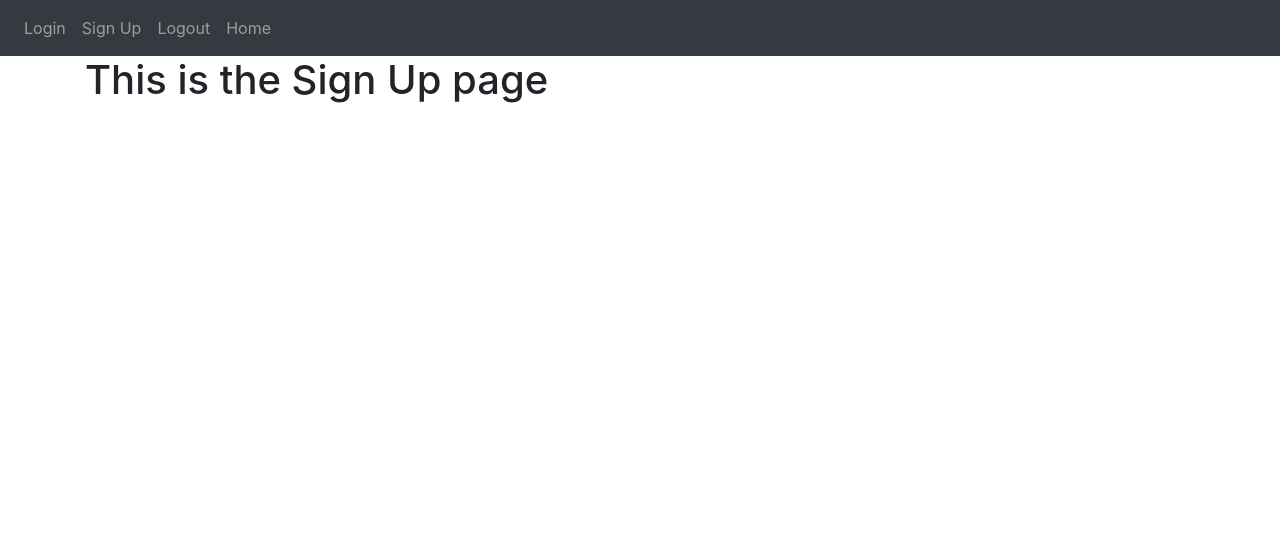
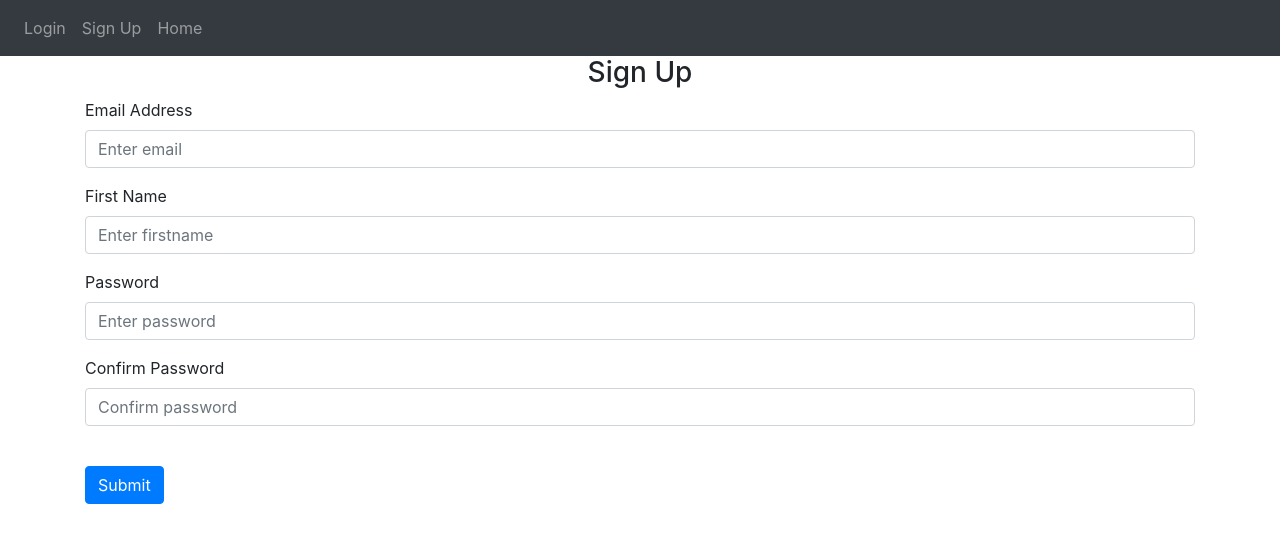
Before and after one commit to rajat066/Webapp0_flask_app, a Flask app: page /sign_up in a window 1280 px wide. Shown: the top 543 px of the page. Run offline with Flask 3, Linux system fonts and the light colour scheme; some libraries are stand-ins or nearby versions.

Commit message:
End of Initial layout
Completed initial design

```diff
--- a/Websites/auth.py
+++ b/Websites/auth.py
@@ -1,15 +1,34 @@
-from flask import Blueprint,render_template
+from flask import Blueprint,render_template, request, flash
 
 auth = Blueprint('auth', __name__)
 
-@auth.route('/login')
+@auth.route('/login', methods=['GET', 'POST'])
 def login():
-    return render_template("login.html")
+    data = request.form
+    print(data)
+    return render_template("login.html", text="testing", bollean = False)
 
 @auth.route('/logout')
 def logout():
     return render_template("logout.html")
 
-@auth.route('sign_up')
+@auth.route('sign_up', methods=['GET', 'POST'])
 def sign_up():
+    if request.method == 'POST':
+        email = request.form.get('email')
+        firstName = request.form.get('firstname')
+        password1 = request.form.get('password1')
+        password2 = request.form.get('password2')
+        if len(email) < 4:
+            flash('Email must be greater than 3 charcter.', category='error')
+        elif len(firstName) < 2:
+            flash('First Name must be greater than 1 charcter.', category='error')
+        elif password1 != password2:
+            flash('Passwords don\'t match.', category='error')
+        elif len(password1) < 7:
+            flash('Password is too short.', category='error')
+        else:
+            flash('Account created successfully.', category='success')
+
+
     return render_template("sign_up.html")
--- a/Websites/models.py
+++ b/Websites/models.py
@@ -0,0 +1,5 @@
+from . import db
+from flask_login import UserMixin
+
+# class User(db.Model, UserMixin):
+#     id = db.Column(db.Integer, primary_key=True)
--- a/Websites/templates/base.html
+++ b/Websites/templates/base.html
@@ -25,11 +25,32 @@
                 <div class="navbar-nav">
                     <a class="nav-item nav-link" id="login" href="/login">Login</a>
                     <a class="nav-item nav-link" id="signup" href="/sign_up">Sign Up</a>
-                    <a class="nav-item nav-link" id="logout" href="/logout">Logout</a>
-                    <a class="nav-item nav-link" id="home" href="/home">Home</a>
+                    <!-- <a class="nav-item nav-link" id="logout" href="/logout">Logout</a> -->
+                    <a class="nav-item nav-link" id="home" href="/">Home</a>
                 </div>
             </div>
         </nav>
+        {% with messages = get_flashed_messages(with_categories=true) %}
+        {% if messages %}
+        {% for category,message in messages %}
+        {% if category == 'error' %}
+            <div class="alert alert-danger alert-dismissable fade show" role="alert">
+                {{message}}
+                <button type="button" class="close" data-dismiss="alert">
+                    <span aria-hidden="true">&times;</span>
+                </button>
+            </div>
+        {% else %}
+            <div class="alert alert-success alert-dismissable fade show" role="alert">
+                {{message}}
+                <button type="button" class="close" data-dismiss="alert">
+                    <span aria-hidden="true">&times;</span>
+                </button>
+            </div>
+        {% endif %}
+        {% endfor %}
+        {% endif %}
+        {% endwith %}
         <div class="container">
             {% block content %}
             {% endblock %}
--- a/Websites/templates/sign_up.html
+++ b/Websites/templates/sign_up.html
@@ -1,5 +1,25 @@
 {% extends "base.html" %}
 {% block title %}Sign Up{% endblock %}
 {% block content %}
-<h1>This is the Sign Up page</h1>
+<form method="POST">
+    <h3 align="center">Sign Up</h3>
+    <div class="form-group">
+        <label for="email">Email Address</label>
+        <input type="email" class="form-control" id="email" name="email" placeholder="Enter email">
+    </div>
+    <div class="form-group">
+        <label for="firstname">First Name</label>
+        <input type="text" class="form-control" id="firstname" name="firstname" placeholder="Enter firstname">
+    </div>
+    <div class="form-group">
+        <label for="password">Password</label>
+        <input type="password" class="form-control" id="password1" name="password1" placeholder="Enter password">
+    </div>
+    <div class="form-group">
+        <label for="password">Confirm Password</label>
+        <input type="password" class="form-control" id="password2" name="password2" placeholder="Confirm password">
+    </div>
+    <br/>
+    <button type="submit" class="btn btn-primary">Submit</button>
+</form>
 {% endblock %}
```
Also changed, not shown: Websites/__init__.py (+12 -0 lines), Websites/templates/login.html (+13 -1 lines).
